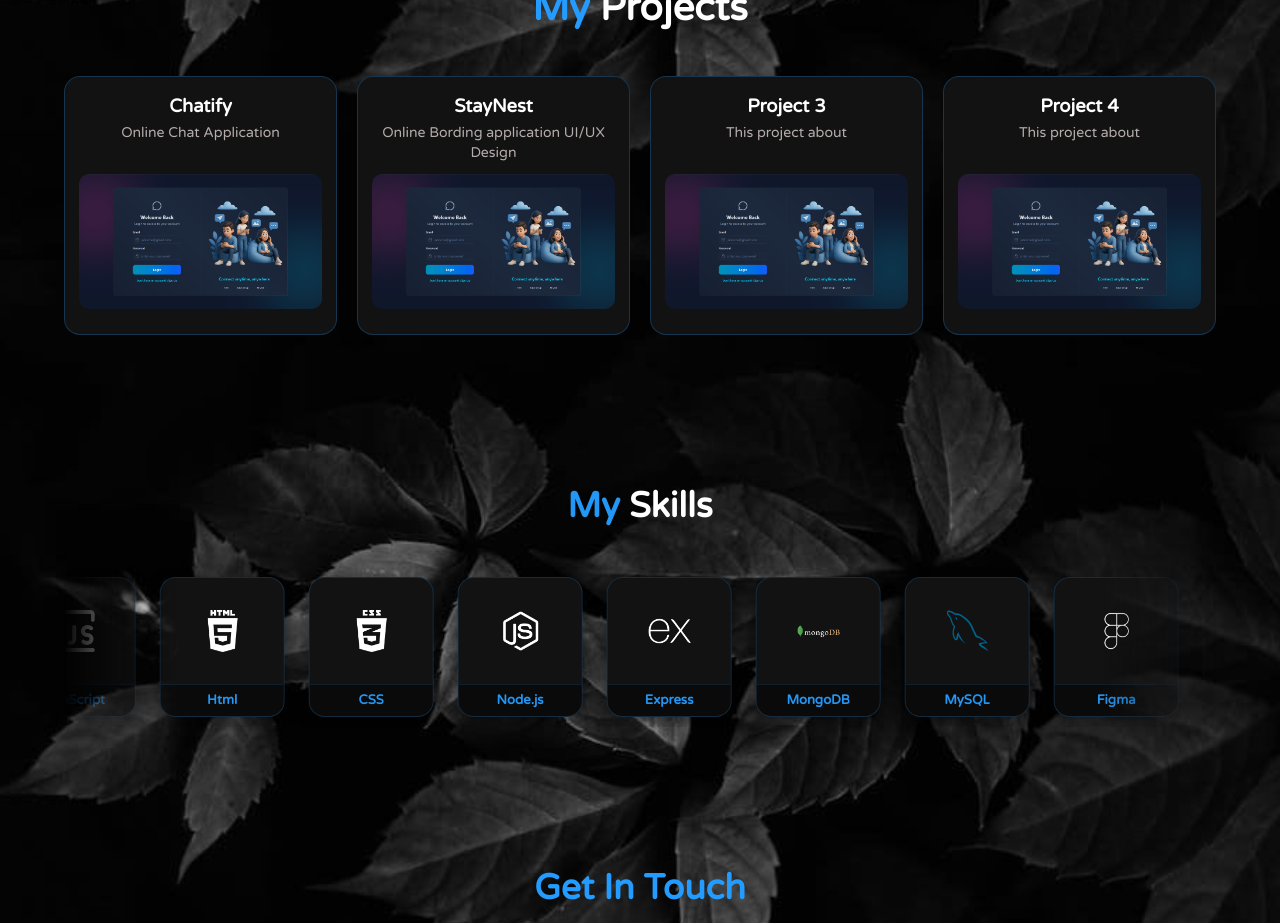
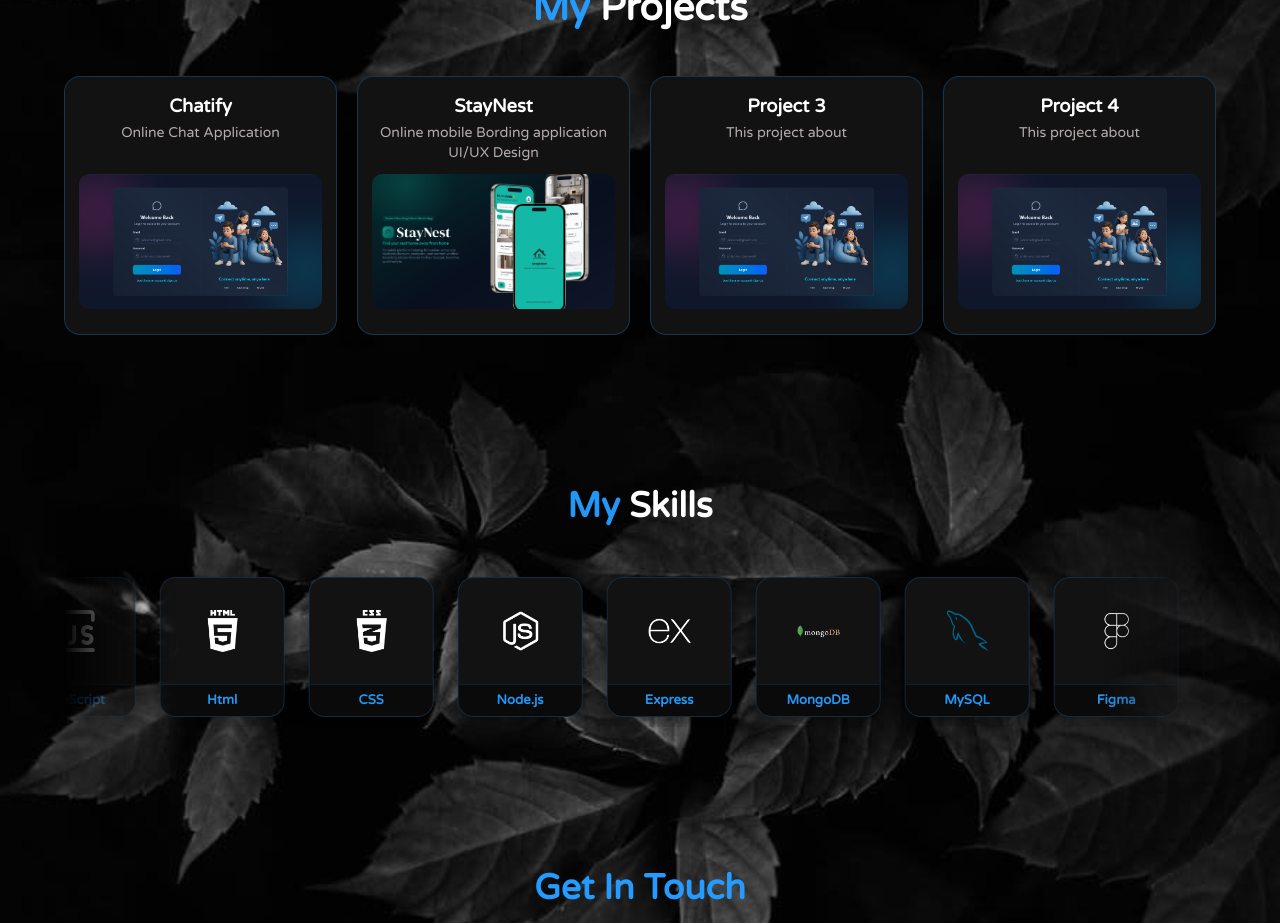
Before and after one commit to MadushaThathsara/My_portfolio, a React (Create React App) app: page / in a window 1280 px wide. Shown: the part 2140-3063 px from the top of the page. Built offline with nearby package versions, Linux system fonts and the light colour scheme; a web font is replaced by a local one.

Commit message:
Refactor code structure for improved readability and maintainability

```diff
--- a/src/components/Projects.tsx
+++ b/src/components/Projects.tsx
@@ -1,11 +1,12 @@
 import React, { useEffect, useRef, useState } from 'react';
 import styles from './Projects.module.css';
 import chatify from '../images/chatify.png';
+import staynest from '../images/staynest.png';
 
 const Projects = () => {
   const projects = [
     { name: 'Chatify', data: 'Online Chat Application', img: chatify, link: 'https://chat-app-9hpg.onrender.com/login' },
-    { name: 'StayNest', data: 'Online Bording application UI/UX Design', img: chatify, link: 'https://www.behance.net/gallery/255623253/StayNest-Find-your-next-home-away-from-home' },
+    { name: 'StayNest', data: 'Online mobile Bording application UI/UX Design', img: staynest, link: 'https://www.behance.net/gallery/255623253/StayNest-Find-your-next-home-away-from-home' },
     { name: 'Project 3', data: 'This project about', img: chatify },
     { name: 'Project 4', data: 'This project about', img: chatify },
     { name: 'Project 5', data: 'This project about', img: chatify }
```
Also changed, not shown: src/images/staynest.png (added).
